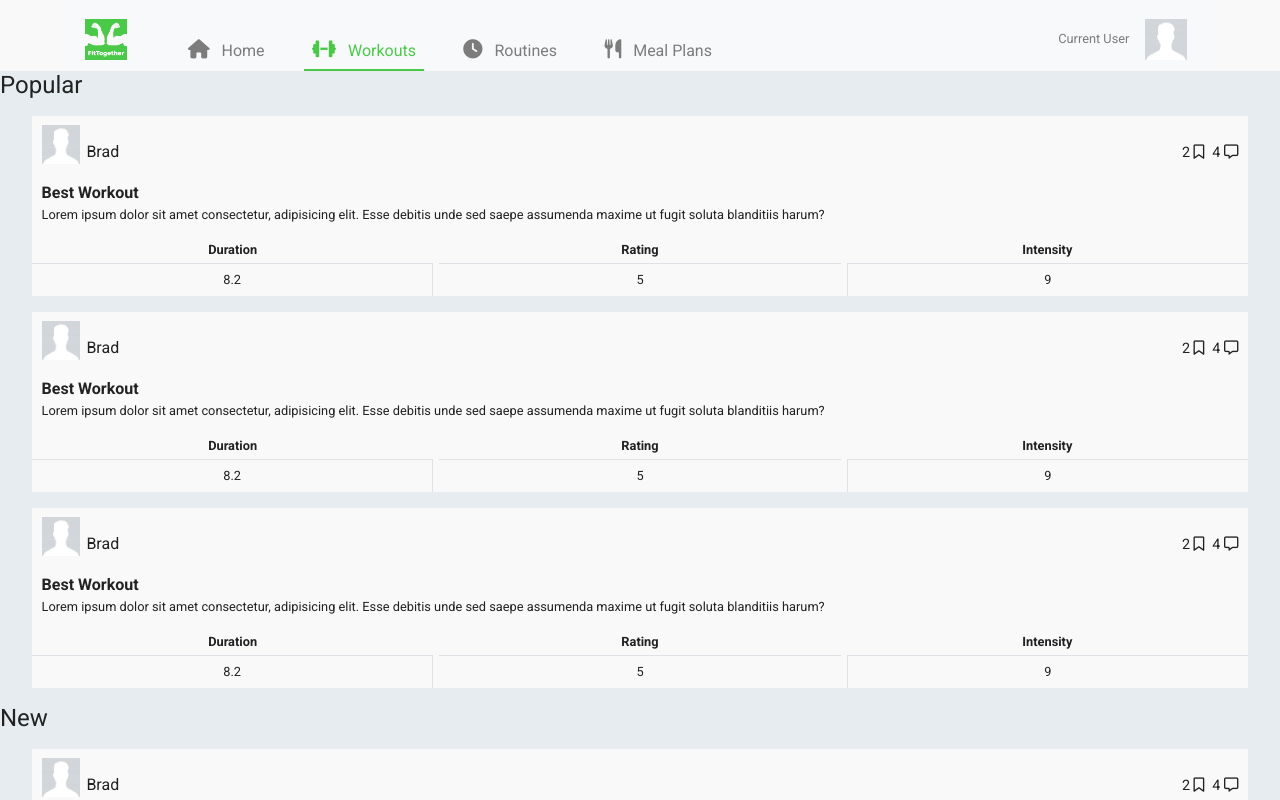
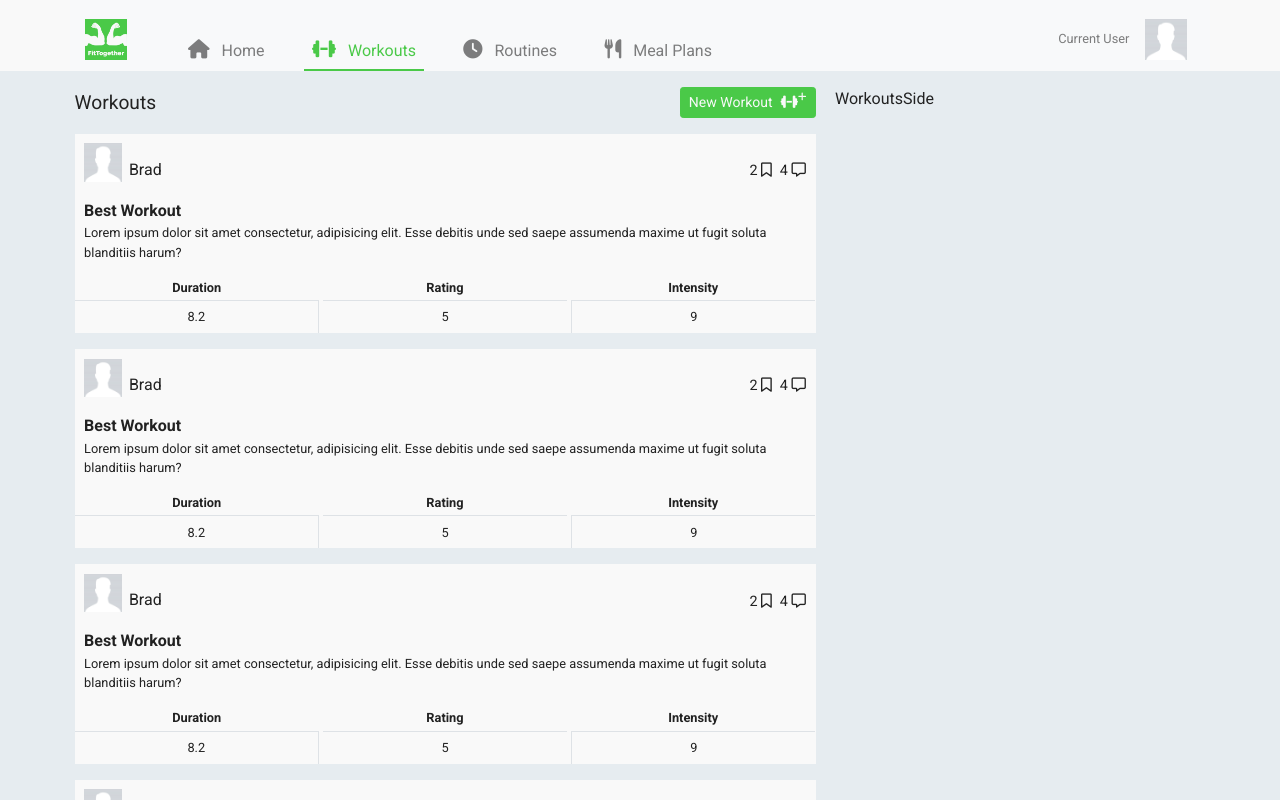
Before and after one commit to 0chriscrew0/fit-together-client, a React (Create React App) app: page /#/workouts in a window 1280 px wide. Shown: the top 800 px of the page. Built offline with nearby package versions, Linux system fonts and the light colour scheme.

Commit message:
style workouts page

```diff
--- /dev/null
+++ b/src/components/Workouts/WorkoutsMain.tsx
@@ -0,0 +1,40 @@
+import * as React from "react";
+
+import WorkoutCard from "./WorkoutCard";
+
+const dummyData = {
+  title: "Best Workout",
+  creator: {
+    username: "Brad"
+  },
+  saves: 2,
+  comments: 4,
+  description:
+    "Lorem ipsum dolor sit amet consectetur, adipisicing elit. Esse debitis unde sed saepe assumenda maxime ut fugit soluta blanditiis harum?",
+  duration: 8.2,
+  rating: 5,
+  intensity: 9
+};
+
+const WorkoutsMain: React.FunctionComponent = () => (
+  <div className="workouts-main">
+    <div className="workouts-main-header">
+      <h5>Workouts</h5>
+      <button className="btn btn-sm btn-primary">
+        New Workout
+        <i className="fas fa-dumbbell pl-2" />
+        <i className="fas fa-plus plus-icon" />
+      </button>
+    </div>
+
+    <WorkoutCard {...dummyData} />
+    <WorkoutCard {...dummyData} />
+    <WorkoutCard {...dummyData} />
+
+    <WorkoutCard {...dummyData} />
+    <WorkoutCard {...dummyData} />
+    <WorkoutCard {...dummyData} />
+  </div>
+);
+
+export default WorkoutsMain;
--- /dev/null
+++ b/src/components/Workouts/WorkoutsSide.tsx
@@ -0,0 +1,7 @@
+import * as React from "react";
+
+const WorkoutsSide: React.FunctionComponent = () => (
+  <div className="workouts-side">WorkoutsSide</div>
+);
+
+export default WorkoutsSide;
--- a/src/components/Workouts/index.tsx
+++ b/src/components/Workouts/index.tsx
@@ -1,35 +1,21 @@
 import * as React from "react";
 
-import WorkoutCard from "./WorkoutCard";
-const dummyData = {
-  title: "Best Workout",
-  creator: {
-    username: "Brad"
-  },
-  saves: 2,
-  comments: 4,
-  description:
-    "Lorem ipsum dolor sit amet consectetur, adipisicing elit. Esse debitis unde sed saepe assumenda maxime ut fugit soluta blanditiis harum?",
-  duration: 8.2,
-  rating: 5,
-  intensity: 9
-};
+import WorkoutsMain from "./WorkoutsMain";
+import WorkoutsSide from "./WorkoutsSide";
 
 export default class Workouts extends React.PureComponent {
   render() {
     return (
       <div className="workouts">
-        <div className="popular">
-          <h4>Popular</h4>
-          <WorkoutCard {...dummyData} />
-          <WorkoutCard {...dummyData} />
-          <WorkoutCard {...dummyData} />
-        </div>
-        <div className="new">
-          <h4>New</h4>
-          <WorkoutCard {...dummyData} />
-          <WorkoutCard {...dummyData} />
-          <WorkoutCard {...dummyData} />
+        <div className="container">
+          <div className="row">
+            <div className="col-md-8 px-0">
+              <WorkoutsMain />
+            </div>
+            <div className="col-md-4 px-0">
+              <WorkoutsSide />
+            </div>
+          </div>
         </div>
       </div>
     );
--- a/src/scss/pages/_workouts.scss
+++ b/src/scss/pages/_workouts.scss
@@ -1,3 +1,33 @@
 .workouts {
   background-color: $gray;
+  padding-top: 1rem;
+  min-height: 100vh;
+  .workouts-main {
+    padding: 0;
+    .workouts-main-header {
+      display: flex;
+      justify-content: space-between;
+      align-items: center;
+      width: 95%;
+      margin: 0 auto;
+      h5 {
+        font-size: 1.2rem;
+        margin-bottom: 0;
+      }
+      .plus-icon {
+        font-size: 0.6rem;
+        vertical-align: top;
+      }
+    }
+  }
+
+  .workouts-side {
+    display: none;
+  }
+
+  @include media-breakpoint-up(md) {
+    .workouts-side {
+      display: block;
+    }
+  }
 }
```
Also changed, not shown: src/css/main.css.
